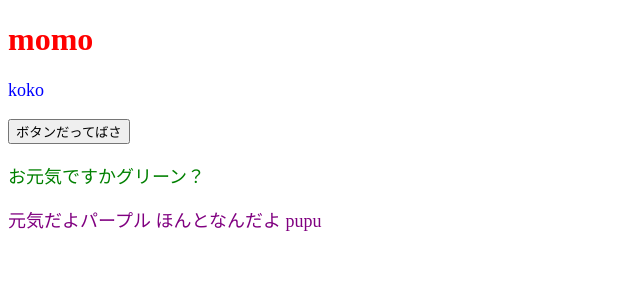
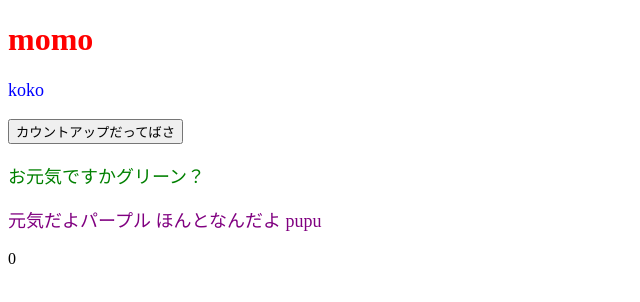
Before and after one commit to a-orihara/react-todoApp, a React (Create React App) app in the folder reactApp/todo-app/: page / in a window 1280 px wide. Shown: the top 302 px of the page, without its empty margins (0-640 px from the left). Built offline with nearby package versions, Linux system fonts and the light colour scheme.

Commit message:
Stateの基本的な学習。

```diff
--- a/reactApp/todo-app/src/App.jsx
+++ b/reactApp/todo-app/src/App.jsx
@@ -1,10 +1,18 @@
 import React from 'react'
+import { useState } from 'react';
 import ColorfulMessage1 from './components/ColorfulMessage1'
 import ColorfulMessage2 from './components/ColorfulMessage2'
 
 const App = () => {
     // イベントはここに記載
-    const onClickButton = () => alert();
+    const onClickCountUp = () => {
+        // useStateの更新関数.
+        setNum(num + 1);
+    };
+    // useState();は状態を動的に変える。配列の分割代入で使う。下段参照。
+    // 第一引数はstateで使う変数名。第二引数はstateを更新する関数。名前はset何々が一般的。
+    // デフォルトで引数を指定可能。この場合(0)
+    const [num, setNum] = useState(0);
     // cssスタイルを変数を使って当てる
     const contentStyleKoko =  {
         color: 'blue',
@@ -22,7 +30,7 @@
         <p style={contentStyleKoko}>koko</p>
         {/* jsxのコンポーネント内のhtmlタグの中の()内は、jsが使える */}
         {/* jsxはhtmlタグの中にイベント(onClick)もそのまま記載出来る */}
-        <button onClick={onClickButton}>ボタンだってばさ</button>
+        <button onClick={onClickCountUp}>カウントアップだってばさ</button>
         <ColorfulMessage1 color="green" message="お元気ですかグリーン？"/>
         {/* コンポーネントはhtmlタグみたいに閉じタグでも書ける */}
         {/* propsの引数message部分をタグ内に書いたので、messageは不要 */}
@@ -32,8 +40,20 @@
             ほんとなんだよ
             pupu
         </ColorfulMessage2>
+        <p>{num}</p>
     </>
     );
 };
 
 export default App;
+
+// -   -   -   -   -   -   -   -   -   -   -   -   -   -   -   -   -   -   -   -
+
+// -   -   -   -   -   -   -   -   -   -   -   -   -   -   -   -   -   -   -   -   -   -   -   -
+// 分割代入配列の場合
+const myProf2 = ["ひろし", 23];
+// オブジェクトの場合はプロパティ名で受け取るが、配列の場合、順番で受け取ることになる。
+const [name2, age2] = myProf2;
+const message3 = `${name2}です。${age2}よ。`
+console.log(message3);
+// ひろしです。23よ。
```
